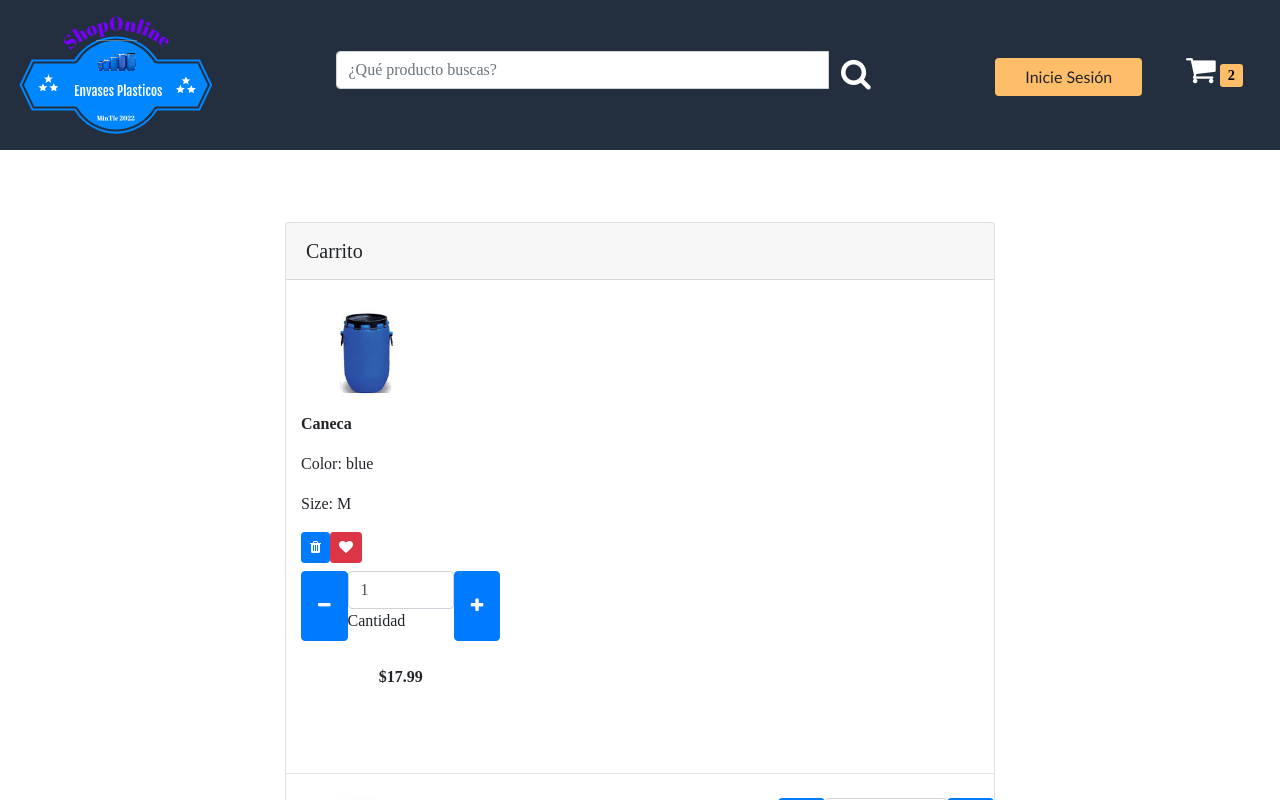
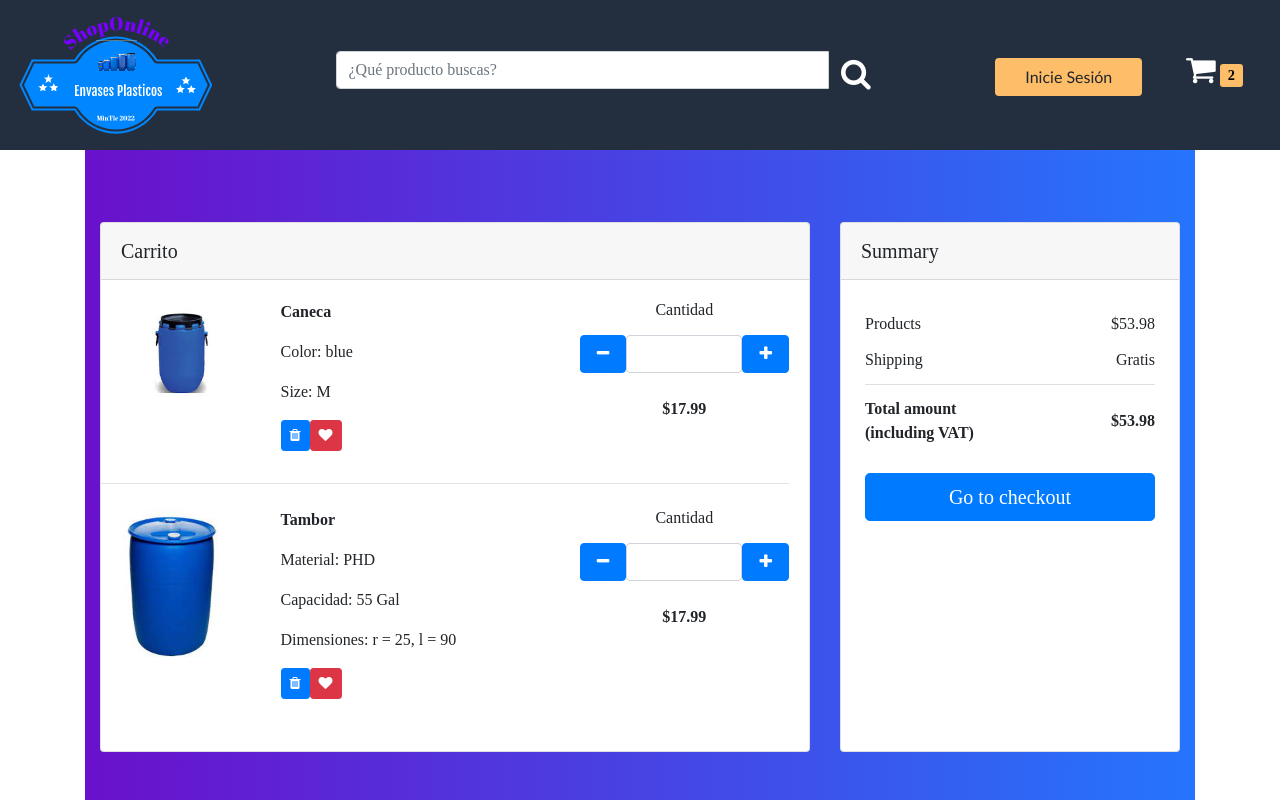
Before and after one commit to Software-For-Your-Needs/shopOnline, a React (Create React App) app in the folder front/: page /Carrito in a window 1280 px wide. Built offline with nearby package versions, Linux system fonts and the light colour scheme; a web font is replaced by a local one.

Commit message:
fix: corrige identación para la vista del carrito

```diff
--- a/front/src/App.css
+++ b/front/src/App.css
@@ -614,3 +614,13 @@ ul.CTAs a {
   font-size: 0.8rem;
   color: grey;
 }
+.gradient-custom {
+  /* fallback for old browsers */
+  background: #6a11cb;
+
+  /* Chrome 10-25, Safari 5.1-6 */
+  background: -webkit-linear-gradient(to right, rgba(106, 17, 203, 1), rgba(37, 117, 252, 1));
+
+  /* W3C, IE 10+/ Edge, Firefox 16+, Chrome 26+, Opera 12+, Safari 7+ */
+  background: linear-gradient(to right, rgba(106, 17, 203, 1), rgba(37, 117, 252, 1))
+  }
--- a/front/src/components/Carrito.js
+++ b/front/src/components/Carrito.js
@@ -3,62 +3,66 @@ import React, { Fragment } from 'react'
 export const Carrito = () => {
   return (
     <Fragment>
-        <section class="h-100 gradient-custom">
-            <div class="container py-5">
-                <div class="row d-flex justify-content-center my-4">
-                    <div class="col-md-8">
-                        <div class="card mb-4">
-                            <div class="card-header py-3">
-                                <h5 class="mb-0">Carrito</h5>
+        <section className="h-100 gradient-custom">
+            <div className="container py-5">
+                <div className="row d-flex justify-content-center my-4">
+                    <div className="col-md-8">
+                        <div className="card mb-4">
+                            <div className="card-header py-3">
+                                <h5 className="mb-0">Carrito</h5>
                             </div>
-                            <div class="card-body">
-                                <div class="row">
-                                    <div class="col-lg-3 col-md-12 mb-4 mb-lg-0">
-                                        <div class="bg-image hover-overlay hover-zoom ripple rounded" data-mdb-ripple-color="light">
-                                            <img src="./images/Caneca.jpg" class="w-100" alt="Blue Jeans Jacket" />
+                            <div className="card-body">
+                                <div className="row">
+                                    <div className="col-lg-3 col-md-12 mb-4 mb-lg-0">
+                                        <div className="bg-image hover-overlay hover-zoom ripple rounded" data-mdb-ripple-color="light">
+                                            <img src="./images/Caneca.jpg" className="w-100" alt="Caneca" />
                                             <a href="#!">
-                                                <div class="mask" style={{'background-color': 'rgba(251, 251, 251, 0.2)'}}></div>
+                                                <div className="mask" style={{'background-color': 'rgba(251, 251, 251, 0.2)'}}></div>
                                             </a>
                                         </div>
 
                                     </div>
 
-                                </div>
 
-                                <div class="col-lg-5 col-md-6 mb-4 mb-lg-0">
+
+                                    <div className="col-lg-5 col-md-6 mb-4 mb-lg-0">
                                         <p><strong>Caneca</strong></p>
                                         <p>Color: blue</p>
                                         <p>Size: M</p>
-                                    <button type="button" class="btn btn-primary btn-sm me-1 mb-2" data-mdb-toggle="tooltip" title="Remove item">
-                                    <i class="fa fa-trash"></i>
+                                        <button type="button" className="btn btn-primary btn-sm mb-2" data-mdb-toggle="tooltip" title="Remover producto">
+                                        <i className="fa fa-trash"></i>
                                         </button>
-                                    <button type="button" class="btn btn-danger btn-sm mb-2" data-mdb-toggle="tooltip"
-                                    title="Move to the wish list">
-                                    <i class="fa fa-heart"></i>
+                                        <button type="button" className="btn btn-danger btn-sm me-1 mb-2" data-mdb-toggle="tooltip"
+                                        title="Mover a lista de deseados">
+                                        <i className="fa fa-heart"></i>
                                         </button>
                                     </div>
 
                                     <div class="col-lg-4 col-md-6 mb-4 mb-lg-0">
+                                        <p className="text-start text-md-center">
+                                        <h6>Cantidad</h6>
+                                        </p>
                                         <div class="d-flex mb-4" style={{'max-width': '300px'}}>
-                                        <button class="btn btn-primary px-3 me-2">
-                                            <i class="fa fa-minus" ></i>
+                                            <button className="btn btn-primary px-3 me-2" onclick="this.parentNode.querySelector('input[type=number]').stepDown()">
+                                                <i class="fa fa-minus"></i>
                                             </button>
 
                                             <div class="form-outline">
-                                            <input id="form1" min="0" name="quantity" value="1" type="number" class="form-control" />
-                                            <label class="form-label" for="form1">Cantidad</label>
+                                                <input id="form1" min="0" name="quantity" type="number" className="form-control" />
                                             </div>
 
-                                        <button class="btn btn-primary px-3 ms-2">
-                                            <i class="fa fa-plus"></i>
+                                            <button className="btn btn-primary px-3 ms-2" onclick="this.parentNode.querySelector('input[type=number]').stepUp()">
+                                                <i className="fa fa-plus"></i>
                                             </button>
                                         </div>
-                                    <p class="text-start text-md-center">
+                                        <p className="text-start text-md-center">
                                         <strong>$17.99</strong>
                                         </p>
                                     </div>
 
                                 </div>
+
+
 
                                 <hr class="my-4" />
 
@@ -74,8 +78,9 @@ export const Carrito = () => {
 
                                     <div class="col-lg-5 col-md-6 mb-4 mb-lg-0">
                                         <p><strong>Tambor</strong></p>
-                                    <p>Color: red</p>
-                                    <p>Size: M</p>
+                                        <p>Material: PHD</p>
+                                        <p>Capacidad: 55 Gal</p>
+                                        <p>Dimensiones: r = 25, l = 90</p>
 
                                         <button type="button" class="btn btn-primary btn-sm me-1 mb-2" data-mdb-toggle="tooltip"
                                         title="Remove item">
@@ -88,19 +93,19 @@ export const Carrito = () => {
                                     </div>
 
                                     <div class="col-lg-4 col-md-6 mb-4 mb-lg-0">
+                                        <p className="text-start text-md-center">
+                                        <h6>Cantidad</h6>
+                                        </p>
                                         <div class="d-flex mb-4" style={{'max-width': '300px'}}>
-                                        <button className="btn btn-primary px-3 me-2"
-                                            onclick="this.parentNode.querySelector('input[type=number]').stepDown()">
+                                            <button className="btn btn-primary px-3 me-2">
                                                 <i class="fa fa-minus"></i>
                                             </button>
 
                                             <div class="form-outline">
-                                            <input id="form1" min="0" name="quantity" value="1" type="number" class="form-control" />
-                                            <label class="form-label" for="form1">Cantidad</label>
+                                                <input id="form1" min="0" name="quantity" type="number " className="form-control" />
                                             </div>
 
-                                        <button class="btn btn-primary px-3 ms-2"
-                                            onclick="this.parentNode.querySelector('input[type=number]').stepUp()">
+                                            <button class="btn btn-primary px-3 ms-2">
                                                 <i class="fa fa-plus"></i>
                                             </button>
                                         </div>
@@ -111,14 +116,16 @@ export const Carrito = () => {
                                 </div>
 
                             </div>
+
                         </div>
                     </div>
+
                     <div class="col-md-4">
                         <div class="card mb-4">
                             <div class="card-header py-3">
                                 <h5 class="mb-0">Summary</h5>
                             </div>
-                        <div class="card-body">
+                            <div class="card-body px-4">
                                 <ul class="list-group list-group-flush">
                                     <li
                                         class="list-group-item d-flex justify-content-between align-items-center border-0 px-0 pb-0">
@@ -141,14 +148,14 @@ export const Carrito = () => {
                                     </li>
                                 </ul>
 
-                            <a href='http://localhost:3000' id="view_btn" className='btn btn-block'>
-                                    Ver detalle
-                            </a>
+                                <button type="button" class="btn btn-primary btn-lg btn-block">
+                                Go to checkout
+                                </button>
                             </div>
                         </div>
                     </div>
                 </div>
-            <hr class="my-4" />
+            </div>
 
         </section>
     </Fragment>
```
Lines whose indentation alone changed are shown as unchanged.
